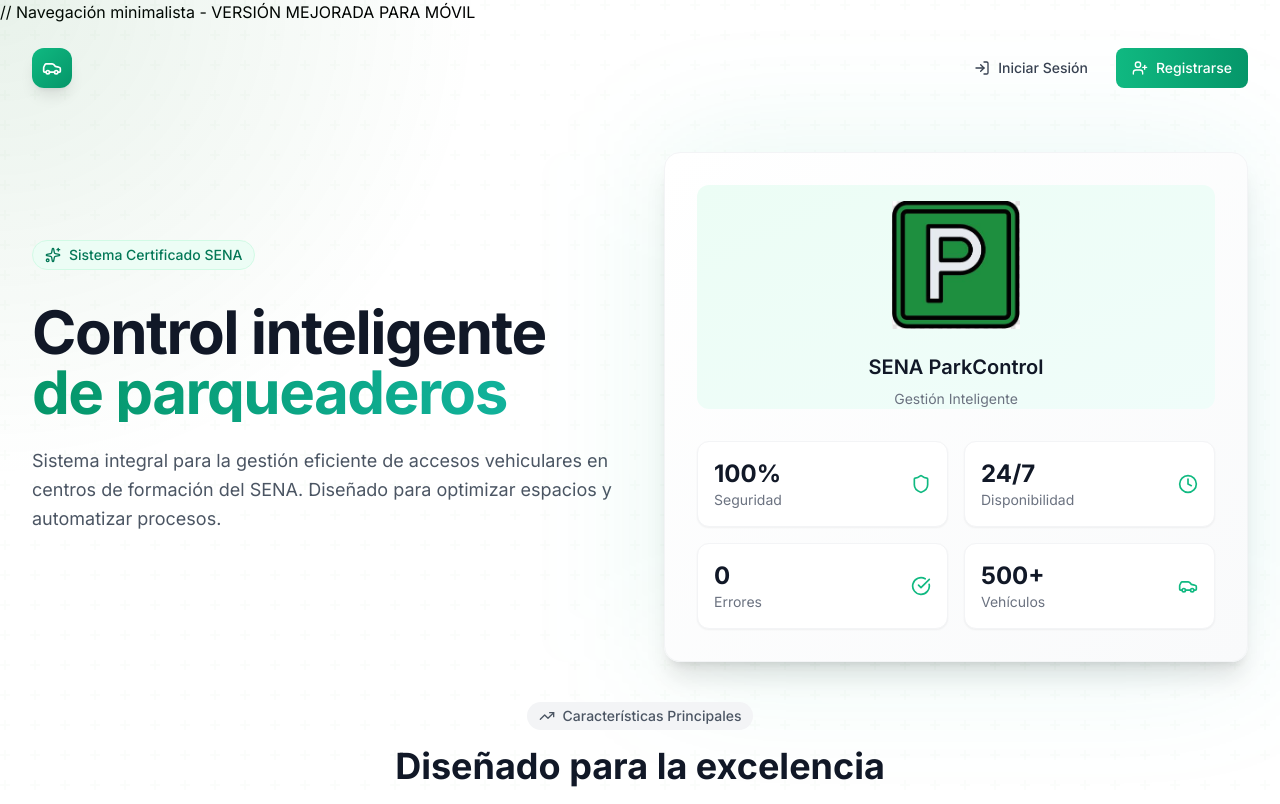
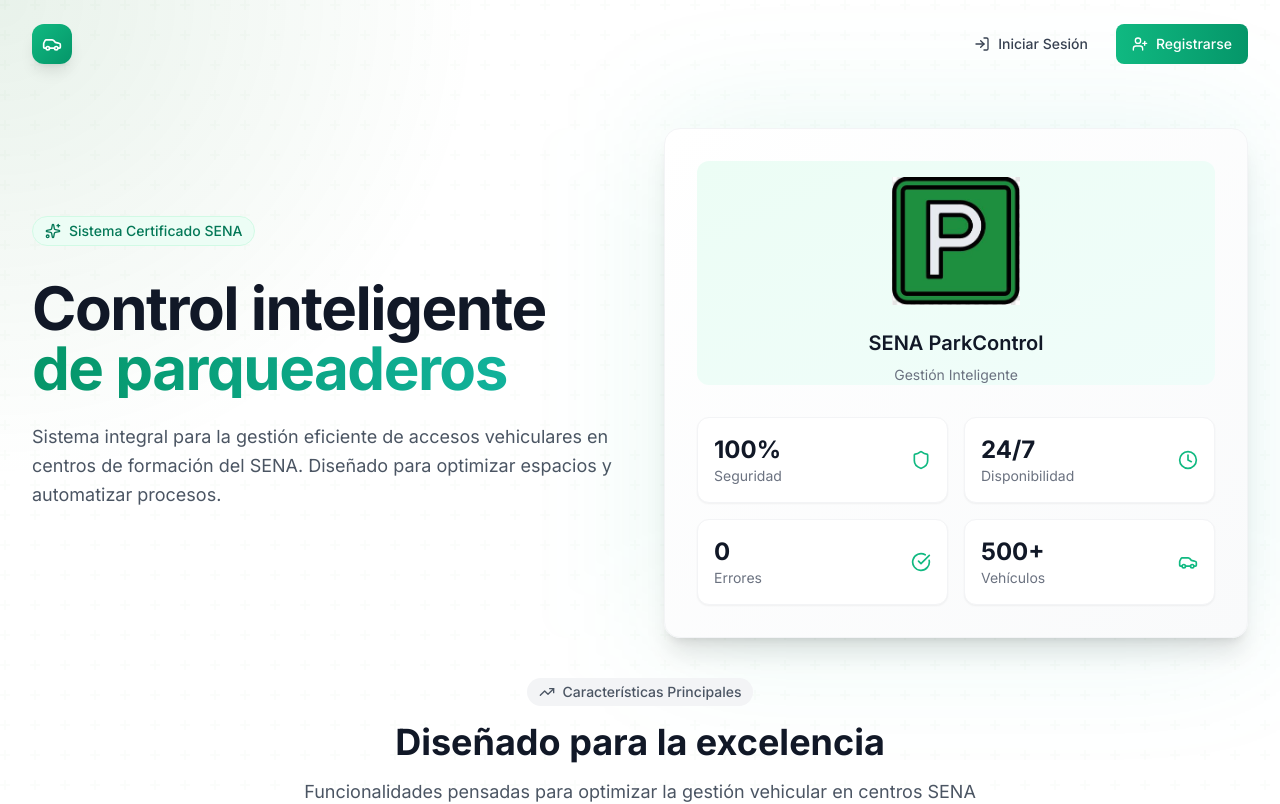
Before and after one commit to RmwormMichael/park-react-mongo, a React (Vite) app: page / in a window 1280 px wide. Shown: the top 804 px of the page. Built offline with nearby package versions, Linux system fonts and the light colour scheme; the HTML template or start-up script is replaced by a standard one.

Commit message:
ahora sixd

```diff
--- a/src/pages/Home.jsx
+++ b/src/pages/Home.jsx
@@ -127,7 +127,6 @@
         />
       </div>
       {/* Navegación minimalista */}
-      // Navegación minimalista - VERSIÓN MEJORADA PARA MÓVIL
       <nav className="relative z-50">
         <div className="max-w-7xl mx-auto px-3 sm:px-4 lg:px-8 py-4 sm:py-6">
           <div className="flex justify-between items-center">
```
